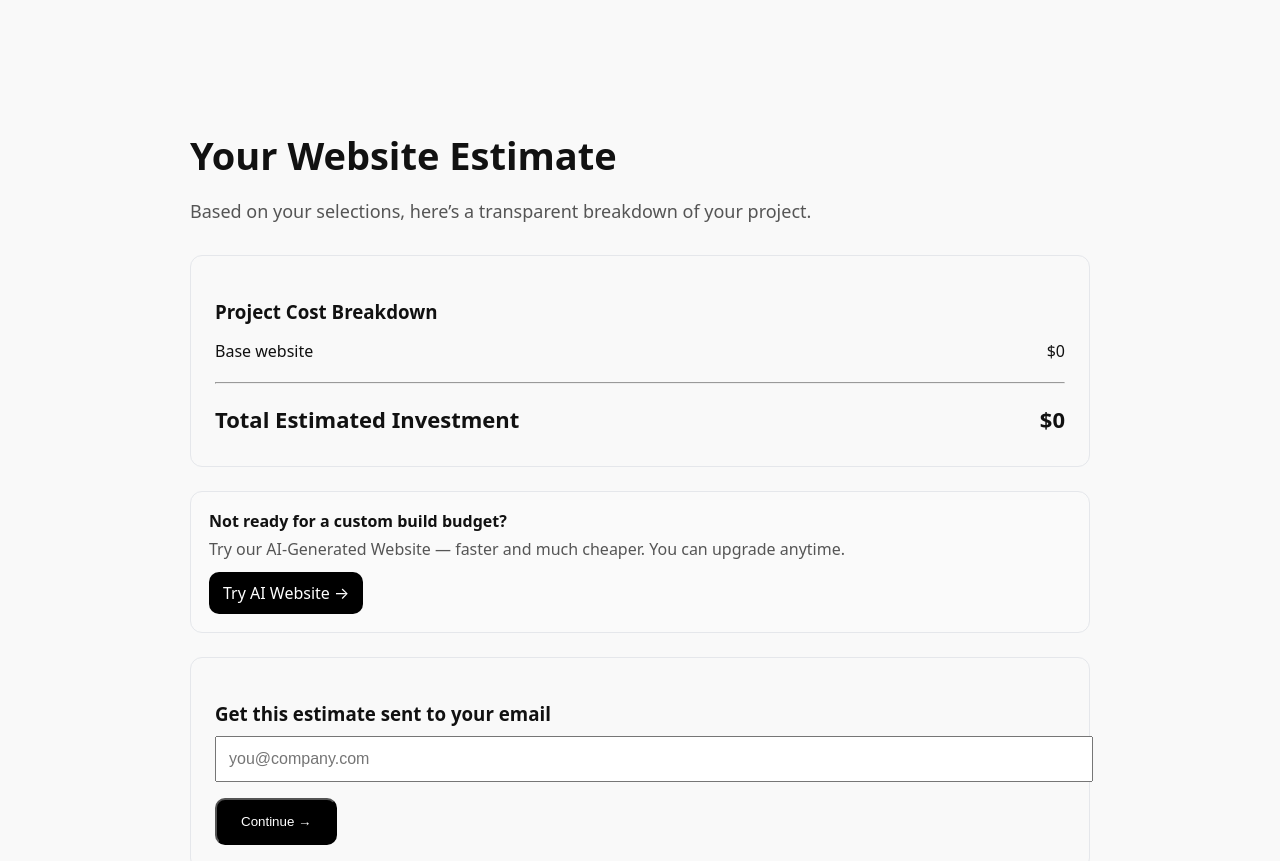
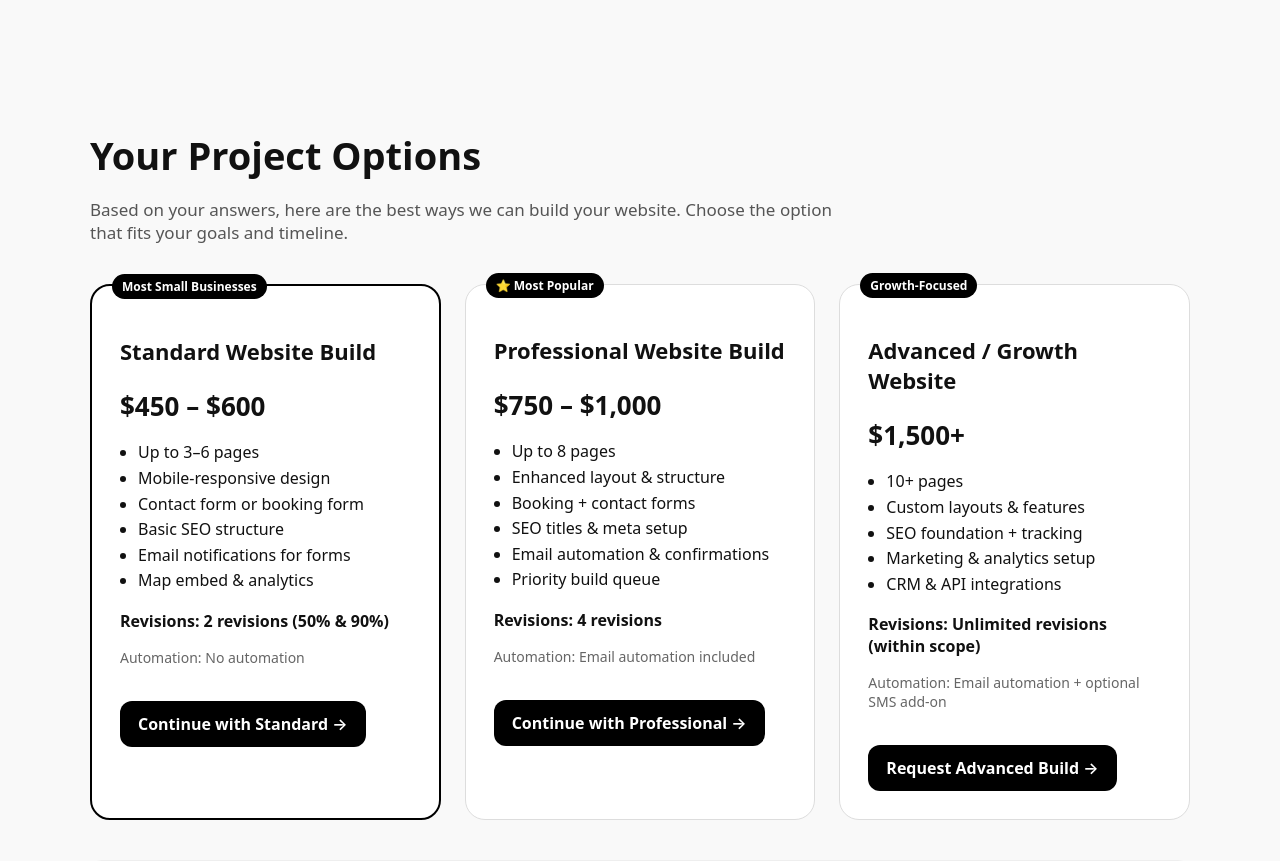
Before and after one commit to kkoly10/website-builder, a Next.js app: page /estimate in a window 1280 px wide. Shown: the top 861 px of the page. Built offline with nearby package versions, Linux system fonts and the light colour scheme.

Commit message:
Refactor EstimatePage to use search parameters

```diff
--- a/app/estimate/page.tsx
+++ b/app/estimate/page.tsx
@@ -1,10 +1,202 @@
-import { Suspense } from "react";
-import EstimateClient from "./estimate-client";
+"use client";
+
+import { useSearchParams } from "next/navigation";
+import Link from "next/link";
+import { calculatePrice } from "@/lib/pricing";
 
 export default function EstimatePage() {
+  const params = useSearchParams();
+
+  const data = {
+    websiteType: params.get("websiteType") || "Business",
+    pages: params.get("pages") || "3-5",
+    booking: params.get("booking") === "true",
+    payments: params.get("payments") === "true",
+    blog: params.get("blog") === "true",
+    design: params.get("design") || "Modern",
+    timeline: params.get("timeline") || "4+ weeks",
+  };
+
+  const price = calculatePrice(data);
+
   return (
-    <Suspense fallback={<div style={{ padding: 40 }}>Loading estimate…</div>}>
-      <EstimateClient />
-    </Suspense>
+    <main style={{ maxWidth: 1100, margin: "80px auto", padding: 24 }}>
+      <h1 style={{ fontSize: 38, marginBottom: 12 }}>
+        Your Project Options
+      </h1>
+
+      <p style={{ color: "#555", fontSize: 17, maxWidth: 760 }}>
+        Based on your answers, here are the best ways we can build your website.
+        Choose the option that fits your goals and timeline.
+      </p>
+
+      {/* TIERS */}
+      <div
+        style={{
+          display: "grid",
+          gridTemplateColumns: "repeat(auto-fit, minmax(280px, 1fr))",
+          gap: 24,
+          marginTop: 40,
+        }}
+      >
+        {/* STANDARD */}
+        <TierCard
+          title="Standard Website Build"
+          price="$450 – $600"
+          badge="Most Small Businesses"
+          highlight
+          features={[
+            "Up to 3–6 pages",
+            "Mobile-responsive design",
+            "Contact form or booking form",
+            "Basic SEO structure",
+            "Email notifications for forms",
+            "Map embed & analytics",
+          ]}
+          revisions="2 revisions (50% & 90%)"
+          automation="No automation"
+          cta="/build"
+          ctaText="Continue with Standard →"
+        />
+
+        {/* PROFESSIONAL */}
+        <TierCard
+          title="Professional Website Build"
+          price="$750 – $1,000"
+          badge="⭐ Most Popular"
+          features={[
+            "Up to 8 pages",
+            "Enhanced layout & structure",
+            "Booking + contact forms",
+            "SEO titles & meta setup",
+            "Email automation & confirmations",
+            "Priority build queue",
+          ]}
+          revisions="4 revisions"
+          automation="Email automation included"
+          cta="/build"
+          ctaText="Continue with Professional →"
+        />
+
+        {/* ADVANCED */}
+        <TierCard
+          title="Advanced / Growth Website"
+          price="$1,500+"
+          badge="Growth-Focused"
+          features={[
+            "10+ pages",
+            "Custom layouts & features",
+            "SEO foundation + tracking",
+            "Marketing & analytics setup",
+            "CRM & API integrations",
+          ]}
+          revisions="Unlimited revisions (within scope)"
+          automation="Email automation + optional SMS add-on"
+          cta="/build"
+          ctaText="Request Advanced Build →"
+        />
+      </div>
+
+      {/* DISCLAIMER */}
+      <div
+        style={{
+          marginTop: 40,
+          padding: 16,
+          background: "#f9f9f9",
+          border: "1px solid #eee",
+          borderRadius: 12,
+          fontSize: 14,
+          color: "#555",
+        }}
+      >
+        Third-party tools, APIs, analytics platforms, or SMS services may require
+        separate accounts and usage fees.
+      </div>
+
+      <div style={{ marginTop: 40 }}>
+        <Link href="/" style={{ color: "#666", textDecoration: "none" }}>
+          ← Back to home
+        </Link>
+      </div>
+    </main>
   );
 }
+
+/* ---------------- COMPONENT ---------------- */
+
+function TierCard({
+  title,
+  price,
+  features,
+  revisions,
+  automation,
+  cta,
+  ctaText,
+  badge,
+  highlight,
+}: any) {
+  return (
+    <div
+      style={{
+        border: highlight ? "2px solid #000" : "1px solid #ddd",
+        borderRadius: 20,
+        padding: 28,
+        background: "#fff",
+        position: "relative",
+      }}
+    >
+      {badge && (
+        <div
+          style={{
+            position: "absolute",
+            top: -12,
+            left: 20,
+            background: "#000",
+            color: "#fff",
+            padding: "4px 10px",
+            borderRadius: 999,
+            fontSize: 12,
+            fontWeight: 600,
+          }}
+        >
+          {badge}
+        </div>
+      )}
+
+      <h3 style={{ fontSize: 22 }}>{title}</h3>
+      <div style={{ fontSize: 26, fontWeight: 700, marginBottom: 16 }}>
+        {price}
+      </div>
+
+      <ul style={{ paddingLeft: 18, lineHeight: 1.6 }}>
+        {features.map((f: string) => (
+          <li key={f}>{f}</li>
+        ))}
+      </ul>
+
+      <p style={{ marginTop: 16, fontWeight: 600 }}>
+        Revisions: {revisions}
+      </p>
+
+      <p style={{ fontSize: 14, color: "#666" }}>
+        Automation: {automation}
+      </p>
+
+      <Link
+        href={cta}
+        style={{
+          display: "inline-block",
+          marginTop: 20,
+          padding: "12px 18px",
+          borderRadius: 12,
+          background: "#000",
+          color: "#fff",
+          textDecoration: "none",
+          fontWeight: 600,
+        }}
+      >
+        {ctaText}
+      </Link>
+    </div>
+  );
+}
```
